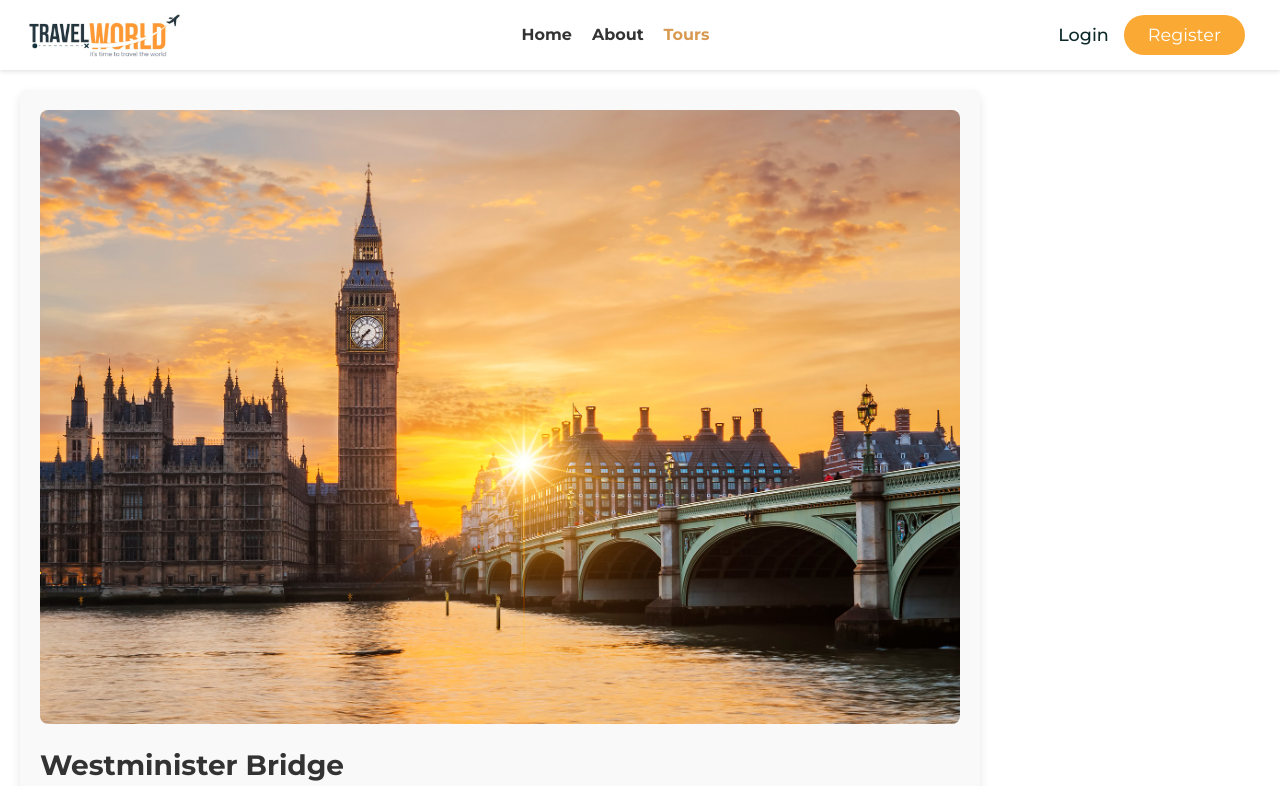
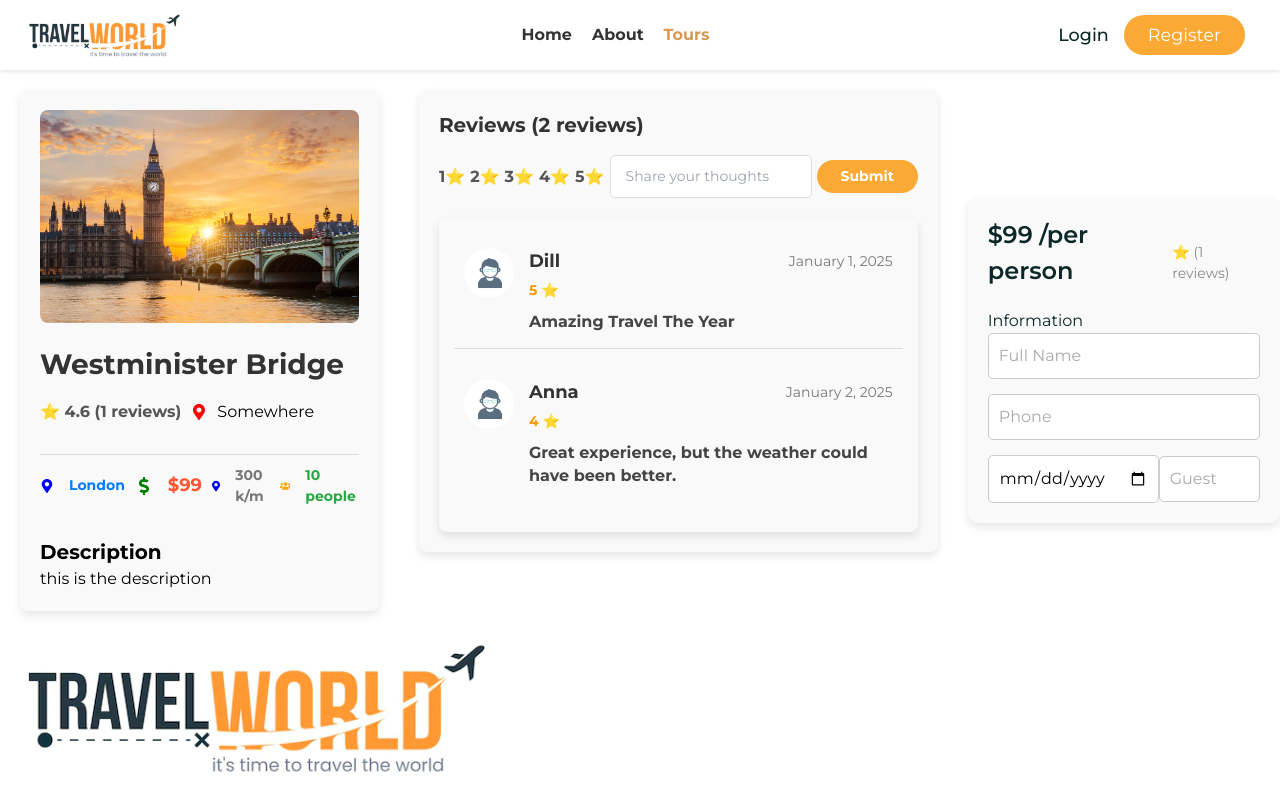
Before and after one commit to ApsaraWitharana/Travels-Management-System-Frontend, a React (Vite) app: page /tours/01 in a window 1280 px wide. Shown: the top 786 px of the page. Built offline with nearby package versions, Linux system fonts and the light colour scheme; a web font is replaced by a local one.

Commit message:
add-booking form add

```diff
--- /dev/null
+++ b/src/components/booking/Booking.tsx
@@ -0,0 +1,64 @@
+import 'react';
+import './booking.css'
+import {Form,FormGroup,ListGroup,ListGroupItem,Button} from "reactstrap";
+
+const Booking =({tour,avgRating})=>{
+
+    const {price,reviews}= tour;
+    const handleChange = (event)=>{
+
+    }
+    return (
+        <div className="booking">
+            <div className="booking__top">
+                <h3>${price} <span>/per person</span></h3>
+                <span className="booking__bottom">
+            <span className="text-black">
+                ⭐ {avgRating === 0 ? null : avgRating}({reviews.length} reviews)
+            </span>
+        </span>
+            </div>
+
+            <div className="booking__bottom">
+                <h5>Information</h5>
+                <form className="booking__info-form">
+                    <FormGroup>
+                        <input
+                            type="text"
+                            placeholder="Full Name"
+                            id="fullName"
+                            required
+                            onChange={handleChange}
+                        />
+                    </FormGroup>
+                    <FormGroup>
+                        <input
+                            type="number"
+                            placeholder="Phone"
+                            id="phone"
+                            required
+                            onChange={handleChange}
+                        />
+                    </FormGroup>
+                    <FormGroup className="d-flex justify-content-between align-items-center">
+                        <input
+                            type="date"
+                            id="bookingAt"
+                            required
+                            onChange={handleChange}
+                        />
+                        <input
+                            type="number"
+                            placeholder="Guest"
+                            id="guestSize"
+                            required
+                            onChange={handleChange}
+                        />
+                    </FormGroup>
+                </form>
+            </div>
+        </div>
+
+    )
+}
+export default Booking;
--- /dev/null
+++ b/src/components/booking/booking.css
@@ -0,0 +1,71 @@
+/* General Booking Styles */
+.booking {
+    padding: 20px;
+    background-color: #f9f9f9;
+    border-radius: 10px;
+    box-shadow: 0 4px 8px rgba(0, 0, 0, 0.1);
+    margin-top: 20px;
+}
+
+.booking__top {
+    display: flex;
+    justify-content: space-between;
+    align-items: center;
+}
+
+.booking__top h3 {
+    font-size: 24px;
+    font-weight: 600;
+}
+
+.booking__top .booking__bottom {
+    font-size: 14px;
+    color: #888;
+}
+
+.booking__bottom {
+    margin-top: 20px;
+}
+
+.booking__bottom .booking__info-form {
+    display: flex;
+    flex-direction: column;
+    gap: 15px;
+}
+
+/* Input Field Styles */
+.booking__info-form input {
+    padding: 10px;
+    font-size: 16px;
+    border: 1px solid #ccc;
+    border-radius: 5px;
+    width: 100%;
+    box-sizing: border-box;
+}
+
+.booking__info-form input:focus {
+    outline: none;
+    border-color: #007bff;
+    box-shadow: 0 0 8px rgba(0, 123, 255, 0.2);
+}
+
+/* Placeholder Text Styling */
+.booking__info-form input::placeholder {
+    color: #aaa;
+}
+
+/* Submit Button Styling */
+.booking__info-form button {
+    padding: 10px;
+    font-size: 16px;
+    background-color: #007bff;
+    color: white;
+    border: none;
+    border-radius: 5px;
+    cursor: pointer;
+    transition: background-color 0.3s ease;
+}
+
+.booking__info-form button:hover {
+    background-color: #0056b3;
+}
--- a/src/pages/TourDetails.tsx
+++ b/src/pages/TourDetails.tsx
@@ -1,10 +1,11 @@
-import React, { useRef, useState } from 'react';
+import  { useRef, useState } from 'react';
 import '../styles/tour-details.css';
 import { Container, Row, Col, Form, ListGroup } from "reactstrap";
 import { useParams } from "react-router-dom";
 import tourData from '../assets/data/tours';
 import { FaMapMarkerAlt, FaDollarSign, FaUsers } from 'react-icons/fa';
 import avatar from '../assets/images/avatar.jpg';
+import Booking from "../components/booking/Booking.tsx";
 
 const TourDetails = () => {
     const { id } = useParams();
@@ -32,7 +33,7 @@ const TourDetails = () => {
             review: "Great experience, but the weather could have been better.",
         },
     ]);
-    const [selectedRating, setSelectedRating] = useState(0); // State for selected rating
+    const [selectedRating, setSelectedRating] = useState(0);
 
     const submitHandler = (event) => {
         event.preventDefault();
@@ -54,11 +55,12 @@ const TourDetails = () => {
     };
 
     return (
-        <Container className="ml-20 mt-10 mb-10">
+        <Container className="ml-20 mt-10 mb-10 ml-5 mr-5">
             <Row>
-                <Col lg="8" className="ml-20px mt-10px">
+                <Col lg="12" className="ml-20px mt-10px">
+                    <div className="tour-details-container d-flex">
                         <div className="tour__content">
-                        <img src={photo} alt={title} />
+                            <img src={photo} alt={title}/>
                             <div className="tour-info">
                                 <h2>{title}</h2>
                                 <div className="d-flex align-items-center gap-5">
@@ -68,25 +70,25 @@ const TourDetails = () => {
                                     </span>
                                 </span>
                                     <span className="d-flex align-items-center gap-2">
-                                    <FaMapMarkerAlt color="red" />
+                                    <FaMapMarkerAlt color="red"/>
                                     <span>{address}</span>
                                 </span>
                                 </div>
                                 <div className="tour__extra-details d-flex align-items-center gap-5 mt-3">
                                 <span className="d-flex align-items-center gap-2">
-                                    <FaMapMarkerAlt color="blue" />
+                                    <FaMapMarkerAlt color="blue"/>
                                     {city}
                                 </span>
                                     <span className="d-flex align-items-center gap-2">
-                                    <FaDollarSign color="green" />
+                                    <FaDollarSign color="green"/>
                                     ${price}
                                 </span>
                                     <span className="d-flex align-items-center gap-2">
-                                    <FaMapMarkerAlt color="blue" />
+                                    <FaMapMarkerAlt color="blue"/>
                                         {distance} k/m
                                 </span>
                                     <span className="d-flex align-items-center gap-2">
-                                    <FaUsers color="orange" />
+                                    <FaUsers color="orange"/>
                                         {maxGroupSize} people
                                 </span>
                                 </div>
@@ -96,28 +98,29 @@ const TourDetails = () => {
                         </div>
                         <div className="tour__reviews mt-4 ml-10">
                             <h5>Reviews ({userReviews.length} reviews)</h5>
-                        <Form onSubmit={submitHandler} className="d-flex align-items-center gap-5 mb-4 rating__group">
+                            <Form onSubmit={submitHandler}
+                                  className="d-flex align-items-center gap-5 mb-4 rating__group">
                                 {[1, 2, 3, 4, 5].map((star) => (
                                     <span
                                         key={star}
                                         onClick={() => setSelectedRating(star)}
                                         className={`text-black ${selectedRating === star ? 'selected' : ''}`}
-                                    style={{ cursor: 'pointer' }}
+                                        style={{cursor: 'pointer'}}
                                     >
                                     {star}⭐
                                 </span>
                                 ))}
                                 <div className="review__input d-flex align-items-center gap-5">
-                                <input type="text" ref={reviewMagRef} placeholder="Share your thoughts" />
+                                    <input type="text" ref={reviewMagRef} placeholder="Share your thoughts"/>
                                     <button type="submit" className="btn primary__btn text-white">
                                         Submit
                                     </button>
                                 </div>
                             </Form>
-                        <ListGroup className="user__reviews">
+                            <ListGroup className="user__reviews mt-0">
                                 {userReviews.map((review, index) => (
                                     <div key={index} className="review__item">
-                                    <img src={avatar} alt="Reviewer Avatar" />
+                                        <img src={avatar} alt="Reviewer Avatar"/>
                                         <div className="w-100">
                                             <div className="d-flex align-items-center justify-content-between gap-5">
                                                 <h5>{review.name}</h5>
@@ -138,6 +141,10 @@ const TourDetails = () => {
                                 ))}
                             </ListGroup>
                         </div>
+                        <div className="d-flex align-items-center justify-content-between gap-5 mt-0 ">
+                            <Booking tour={tour}/>
+                        </div>
+                    </div>
                 </Col>
             </Row>
         </Container>
--- a/src/styles/tour-details.css
+++ b/src/styles/tour-details.css
@@ -10,7 +10,7 @@
     margin-top: 20px;
     margin-left: 20px;
     margin-right: 20px;
-    width: 75%;
+    width: 50%;
     height: 25%;
 }
 
@@ -25,7 +25,7 @@
     border-radius: 8px;
     box-shadow: 0 4px 10px rgba(0, 0, 0, 0.1);
     padding: 20px;
-    width: 75%;
+    width: 50%;
     height: 25%;
     margin-bottom: 20px;
     margin-top: 20px;
@@ -302,3 +302,18 @@
 .gap-5 {
     gap: 5px;
 }
+.tour-details-container {
+    display: flex;
+    gap: 10px;
+}
+
+.tour__content {
+    flex: 3; /* Take 3/4 of the available space */
+}
+
+.booking__section {
+    flex: 1; /* Take 1/4 of the available space */
+    background-color: #f8f9fa; /* Optional: Add a background for better visibility */
+    padding: 20px;
+    border-radius: 8px;
+}
```
Lines whose indentation alone changed are shown as unchanged.
